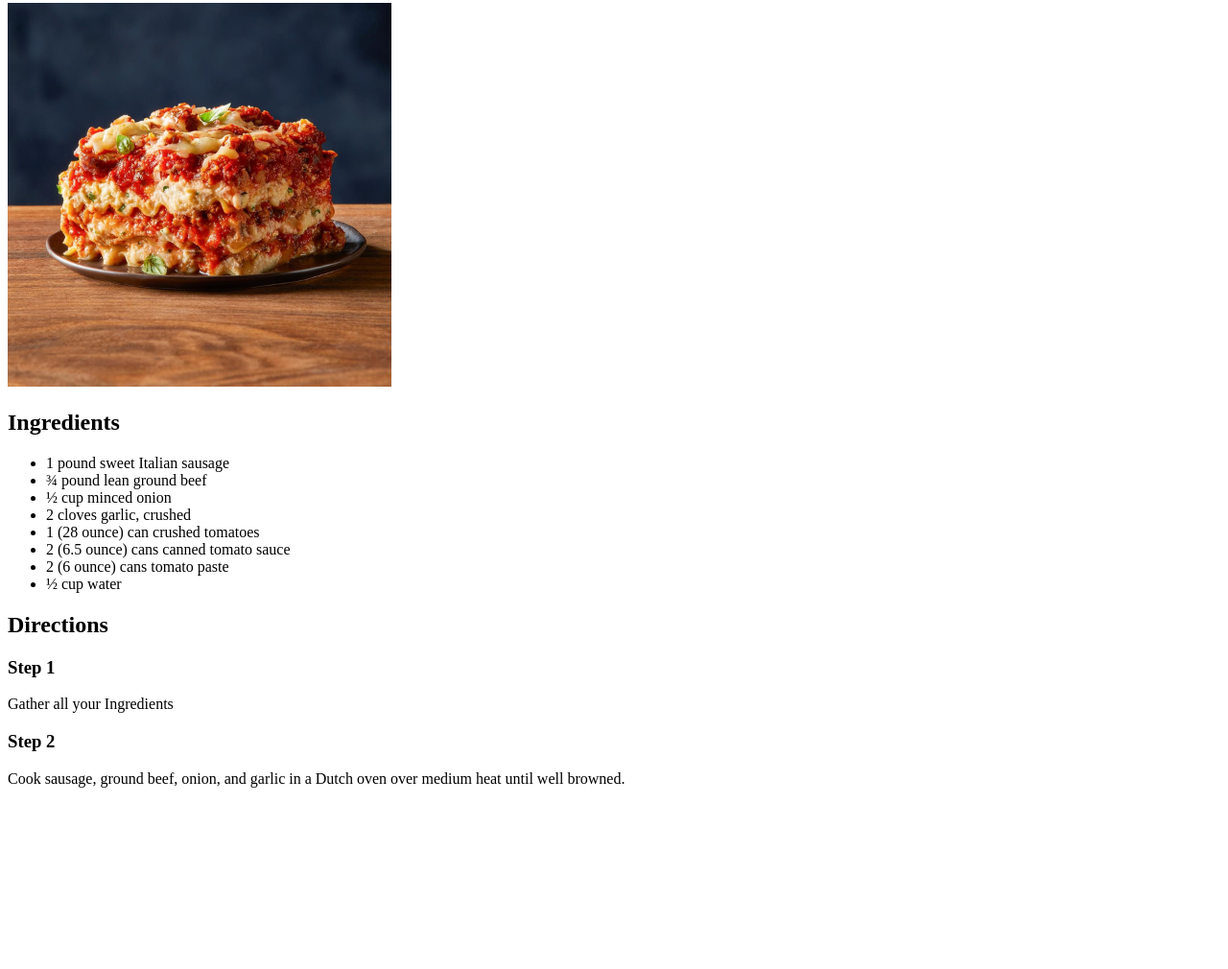
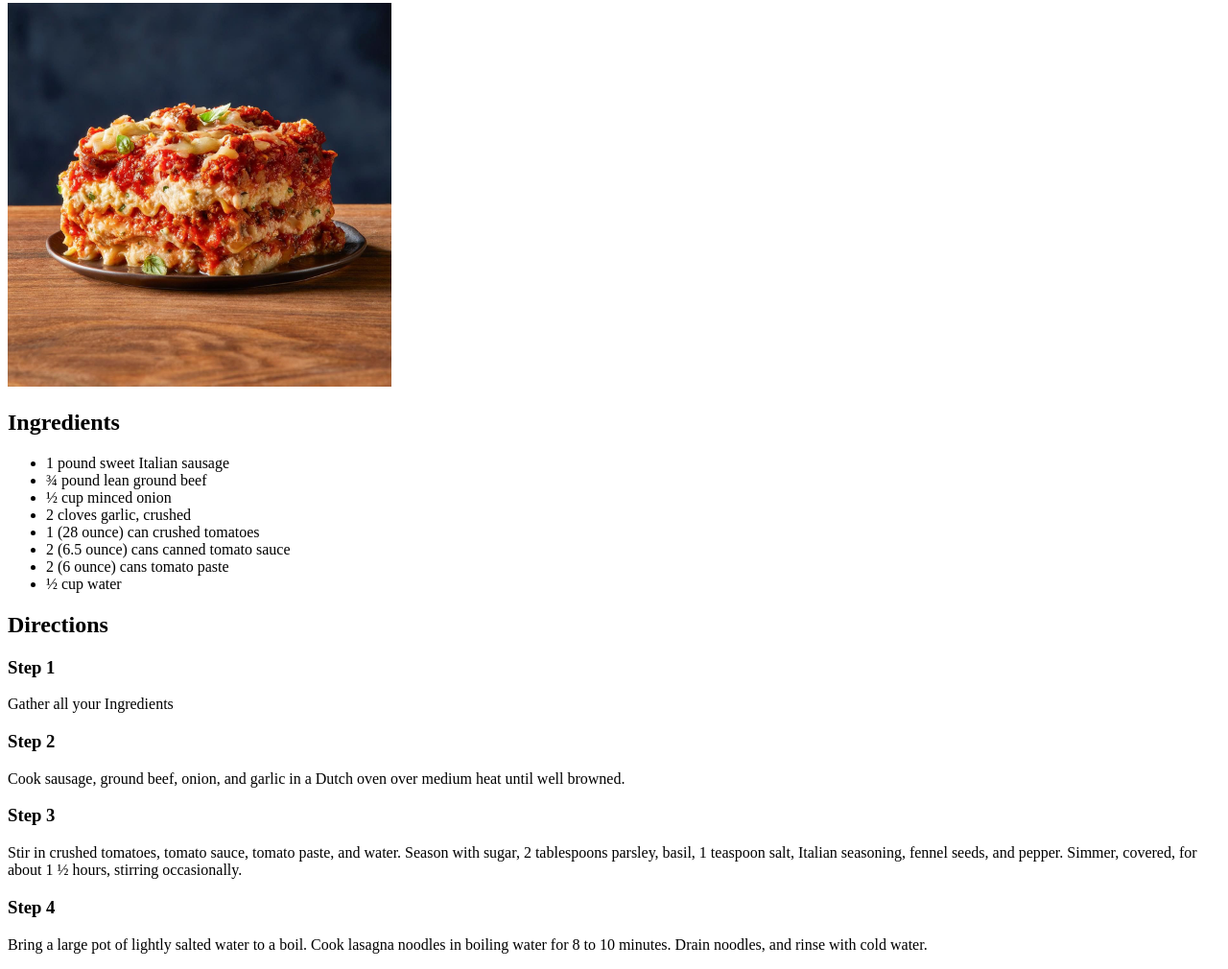
Before and after one commit to Em-Oj/odin-recepies, a plain HTML site: page recepies/lasagna.html in a window 1280 px wide. Shown: the part 103-1113 px from the top of the page at 96% size. Before the commit the page ends 940 px from the top, so only its background shows below. Drawn offline with Linux system fonts and the light colour scheme.

Commit message:
Added more details to the lasagna recepie 	modified:   recepies/lasagna.html

```diff
--- a/recepies/lasagna.html
+++ b/recepies/lasagna.html
@@ -24,5 +24,9 @@
         <p>Gather all your Ingredients</p>
         <h3>Step 2</h3>
         <p>Cook sausage, ground beef, onion, and garlic in a Dutch oven over medium heat until well browned.</p>
+        <h3>Step 3</h3>
+        <p>Stir in crushed tomatoes, tomato sauce, tomato paste, and water. Season with sugar, 2 tablespoons parsley, basil, 1 teaspoon salt, Italian seasoning, fennel seeds, and pepper. Simmer, covered, for about 1 ½ hours, stirring occasionally.</p>
+        <h3>Step 4</h3>
+        <p>Bring a large pot of lightly salted water to a boil. Cook lasagna noodles in boiling water for 8 to 10 minutes. Drain noodles, and rinse with cold water.</p>
     </body>
 </html>
```
